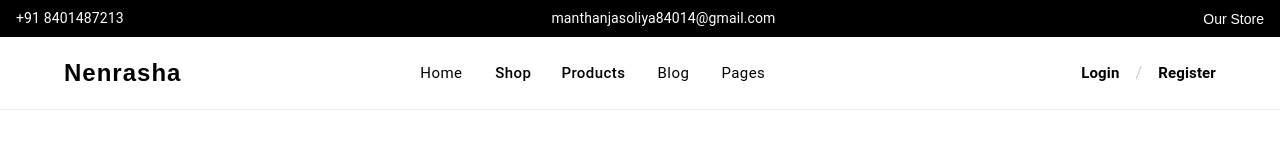
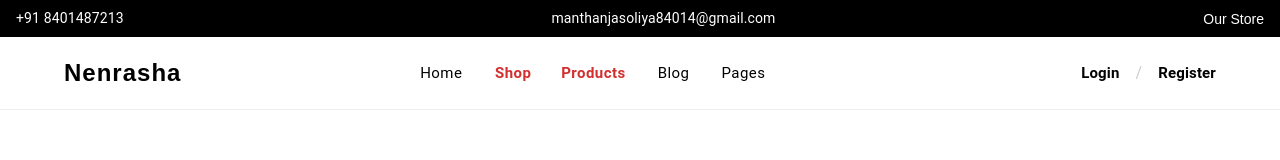
Before and after one commit to Manthan0000/nenrasha, a React (Vite) app in the folder Frontend/: page /products in a window 1280 px wide. Shown: the top 160 px of the page. Built offline with nearby package versions, Linux system fonts and the light colour scheme; some icons are missing.

Commit message:
Navbar updated for the products navigation

```diff
--- a/Frontend/src/components/Navbar.jsx
+++ b/Frontend/src/components/Navbar.jsx
@@ -68,9 +68,12 @@ function Navbar() {
             Home
           </Button>
           <Button
+            component={Link}
+            to="/products"
             sx={{
-              color: '#000',
+              color: location.pathname === '/products' ? '#d32f2f' : '#000',
               textTransform: 'none',
+              fontWeight: location.pathname === '/products' ? 'bold' : 'normal',
               fontSize: '15px',
               '&:hover': { backgroundColor: 'transparent' }
             }}
@@ -78,9 +81,12 @@ function Navbar() {
             Shop
           </Button>
           <Button
+            component={Link}
+            to="/products"
             sx={{
-              color: '#000',
+              color: location.pathname === '/products' ? '#d32f2f' : '#000',
               textTransform: 'none',
+              fontWeight: location.pathname === '/products' ? 'bold' : 'normal',
               fontSize: '15px',
               '&:hover': { backgroundColor: 'transparent' }
             }}
```
